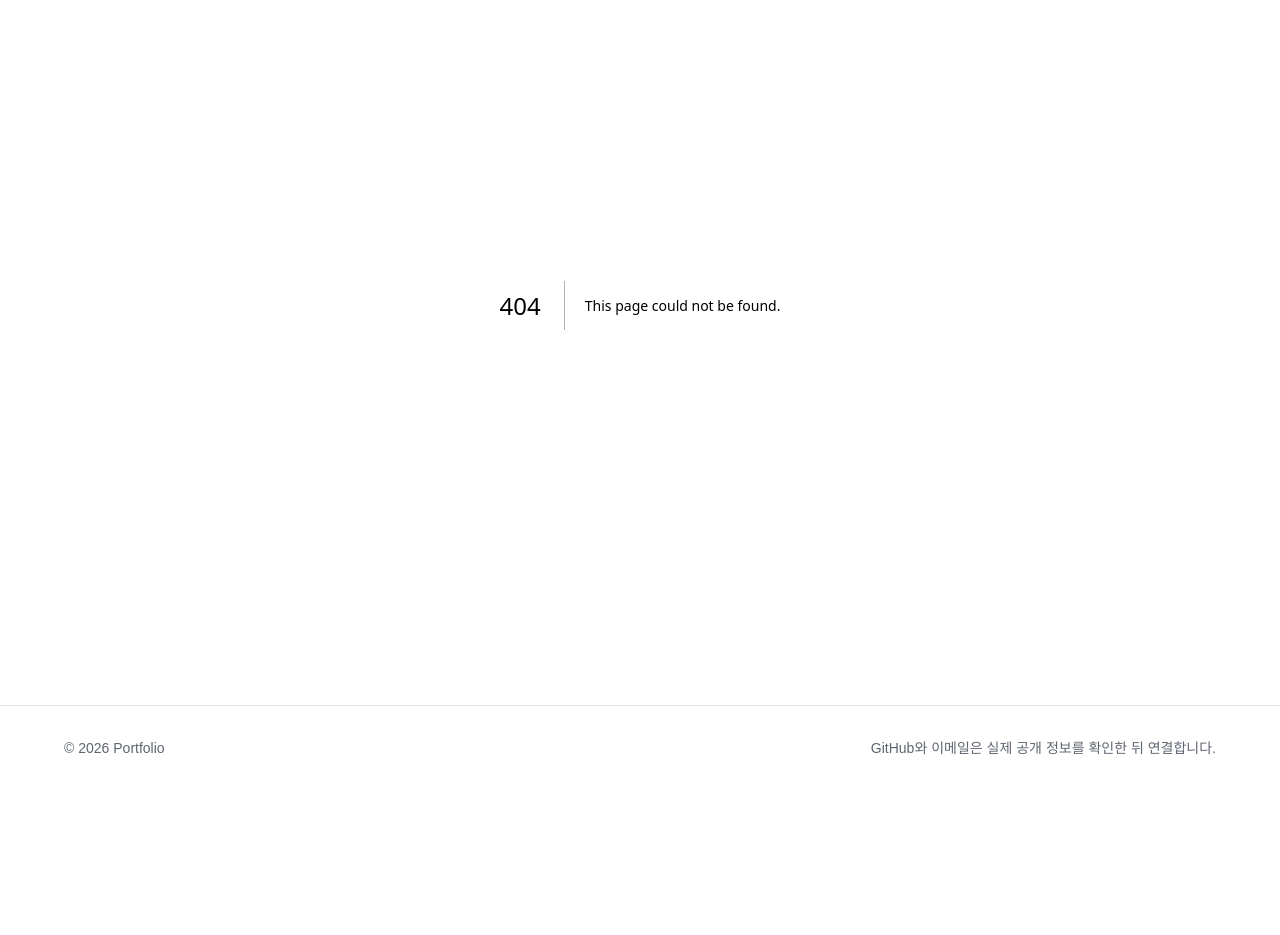
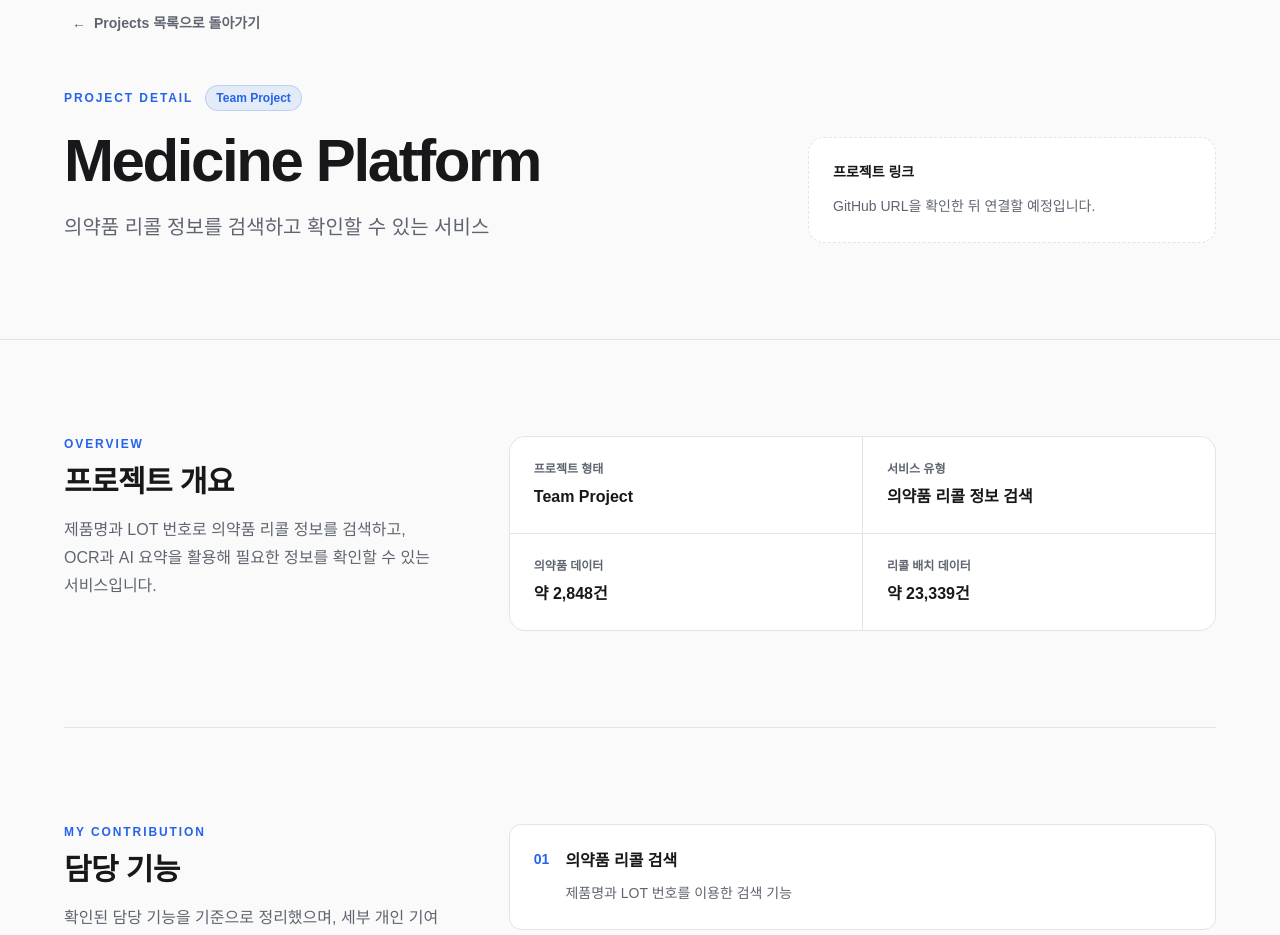
Before and after one commit to kimse0ngjun/portfolio, a Next.js app: page /projects/medicine-platform in a window 1280 px wide. Before the commit this address had no page. Shown: the part 160-1095 px from the top of the page. Before the commit the page ends 950 px from the top, so only its background shows below. Built offline with nearby package versions, Linux system fonts and the light colour scheme.

Commit message:
feat: Medicine Platform 프로젝트 상세 페이지 추가

```diff
--- /dev/null
+++ b/src/app/projects/medicine-platform/page.tsx
@@ -0,0 +1,112 @@
+import type { Metadata } from "next";
+import {
+  ProjectBackLink,
+  ProjectContributionSection,
+  ProjectFeaturesSection,
+  ProjectHero,
+  ProjectOverviewSection,
+  ProjectTechStackSection,
+  ProjectTroubleshootingSection,
+} from "@/components/project/ProjectDetailSections";
+import { ProjectSectionHeading } from "@/components/project/ProjectSectionHeading";
+import { getProject } from "@/data/projects";
+
+const project = getProject("medicine-platform");
+
+export const metadata: Metadata = {
+  title: "Medicine Platform",
+  description: "의약품 리콜 정보를 검색하고 확인할 수 있는 Medicine Platform 프로젝트",
+};
+
+export default function MedicinePlatformPage() {
+  return (
+    <article>
+      <ProjectHero
+        name={project.name}
+        summary={project.summary}
+        type={project.type}
+        links={project.links}
+        linkTitle="프로젝트 링크"
+        linkPlaceholder="GitHub URL을 확인한 뒤 연결할 예정입니다."
+      />
+
+      <div className="page-container divide-y divide-border">
+        <ProjectOverviewSection
+          id="medicine-overview-title"
+          description={project.overviewDescription}
+          items={project.overviewItems}
+        />
+        <ProjectContributionSection
+          id="medicine-contribution-title"
+          description={project.contributionDescription}
+          items={project.contributions}
+        />
+        <ProjectTechStackSection
+          id="medicine-stack-title"
+          description={project.stackDescription}
+          groups={project.technologyGroups}
+        />
+
+        {project.architectureDescription && (
+          <section
+            className="py-16 sm:py-20 lg:py-24"
+            aria-labelledby="medicine-architecture-title"
+          >
+            <ProjectSectionHeading
+              eyebrow="ARCHITECTURE"
+              title="시스템 아키텍처"
+              description={project.architectureDescription}
+              id="medicine-architecture-title"
+            />
+            <div
+              className="mt-8 rounded-2xl border border-dashed border-border bg-surface p-8 text-center sm:p-10"
+              role="group"
+              aria-label="Medicine Platform 시스템 아키텍처 Placeholder"
+            >
+              <p className="font-semibold">Architecture Placeholder</p>
+              <p className="mt-2 text-sm leading-6 text-muted">
+                구성 요소와 데이터 흐름을 확인할 수 있는 자료가 필요합니다.
+              </p>
+            </div>
+          </section>
+        )}
+
+        <ProjectFeaturesSection
+          id="medicine-features-title"
+          description={project.featuresDescription}
+          items={project.features}
+        />
+        <ProjectTroubleshootingSection
+          id="medicine-troubleshooting-title"
+          description={project.troubleshootingDescription}
+          items={project.troubleshooting}
+        />
+
+        <section
+          className="py-16 sm:py-20 lg:py-24"
+          aria-labelledby="medicine-outcomes-title"
+        >
+          <ProjectSectionHeading
+            eyebrow="OUTCOMES & LEARNINGS"
+            title="결과 및 배운 점"
+            description="확인된 자료를 바탕으로 결과와 배운 점을 정리할 예정입니다."
+            id="medicine-outcomes-title"
+          />
+          <div className="mt-8 grid gap-3 sm:grid-cols-2">
+            {["프로젝트 결과", "배운 점"].map((item) => (
+              <div
+                key={item}
+                className="rounded-xl border border-dashed border-border bg-surface p-5 sm:p-6"
+              >
+                <h3 className="font-semibold">{item}</h3>
+                <p className="mt-2 text-sm text-muted">TODO · 자료 확인 필요</p>
+              </div>
+            ))}
+          </div>
+        </section>
+      </div>
+
+      <ProjectBackLink />
+    </article>
+  );
+}
--- a/src/components/project/ProjectDetailSections.tsx
+++ b/src/components/project/ProjectDetailSections.tsx
@@ -71,14 +71,18 @@ type ProjectHeroProps = {
   type: string;
   links?: readonly ProjectLink[];
   linkTitle?: string;
+  linkPlaceholder?: string;
 };
 
-export function ProjectHero({ name, summary, type, links, linkTitle = "GitHub Repository" }: ProjectHeroProps) {
+export function ProjectHero({ name, summary, type, links, linkTitle = "GitHub Repository", linkPlaceholder }: ProjectHeroProps) {
+  const hasUsableLinks = links?.some((link) => isUsableExternalUrl(link.url)) ?? false;
+  const hasLinkPanel = hasUsableLinks || Boolean(linkPlaceholder);
+
   return (
     <header className="border-b border-border">
       <div className="page-container py-14 sm:py-20 lg:py-24">
         <ProjectBackLink compact />
-        <div className="mt-10 grid gap-10 lg:grid-cols-[minmax(0,1.25fr)_minmax(18rem,0.75fr)] lg:items-end lg:gap-16">
+        <div className={`mt-10 grid gap-10 lg:items-end lg:gap-16 ${hasLinkPanel ? "lg:grid-cols-[minmax(0,1.25fr)_minmax(18rem,0.75fr)]" : ""}`}>
           <div>
             <div className="flex flex-wrap items-center gap-3">
               <p className="text-xs font-semibold tracking-[0.16em] text-accent">PROJECT DETAIL</p>
@@ -87,7 +91,13 @@ export function ProjectHero({ name, summary, type, links, linkTitle = "GitHub Re
             <h1 className="mt-5 text-4xl font-bold tracking-[-0.04em] sm:text-5xl lg:text-6xl">{name}</h1>
             <p className="mt-5 max-w-2xl text-lg leading-8 text-muted sm:text-xl">{summary}</p>
           </div>
-          <ProjectLinks title={linkTitle} links={links} />
+          {hasUsableLinks && <ProjectLinks title={linkTitle} links={links} />}
+          {!hasUsableLinks && linkPlaceholder && (
+            <div className="rounded-2xl border border-dashed border-border bg-surface p-5 sm:p-6">
+              <p className="text-sm font-semibold">{linkTitle}</p>
+              <p className="mt-3 text-sm leading-6 text-muted">{linkPlaceholder}</p>
+            </div>
+          )}
         </div>
       </div>
     </header>
--- a/src/components/sections/ProjectsSection.tsx
+++ b/src/components/sections/ProjectsSection.tsx
@@ -27,7 +27,7 @@ export function ProjectsSection() {
           </p>
         </div>
 
-        <div className="mt-10 grid gap-5 md:grid-cols-2 lg:mt-12 lg:grid-cols-3">
+        <div className="mt-10 grid gap-5 md:grid-cols-2 lg:mt-12 lg:grid-cols-3 xl:grid-cols-4">
           {projects.map((project, index) => (
             <article
               key={project.name}
--- a/src/data/projects.ts
+++ b/src/data/projects.ts
@@ -47,6 +47,52 @@ export const projects = [
     ],
     links: [
       { label: "GitHub Repository", url: "https://github.com/kimse0ngjun/BuildSync", description: "새 창에서 BuildSync 공개 저장소를 엽니다.", variant: "primary" },
+    ],
+  },
+  {
+    slug: "medicine-platform",
+    route: "/projects/medicine-platform",
+    name: "Medicine Platform",
+    summary: "의약품 리콜 정보를 검색하고 확인할 수 있는 서비스",
+    cardDescription: "의약품 리콜 정보를 검색하고 확인할 수 있는 서비스",
+    type: "Team Project",
+    cardType: "Team Project",
+    cardTechnologies: ["Spring Boot", "React", "MySQL", "OpenAI API", "OCR"],
+    technologyGroups: [
+      { label: "Backend", items: ["Spring Boot"] },
+      { label: "Frontend", items: ["React"] },
+      { label: "Data & AI", items: ["MySQL", "OpenAI API", "OCR"] },
+    ],
+    overviewDescription: "제품명과 LOT 번호로 의약품 리콜 정보를 검색하고, OCR과 AI 요약을 활용해 필요한 정보를 확인할 수 있는 서비스입니다.",
+    overviewItems: [
+      { label: "프로젝트 형태", value: "Team Project" },
+      { label: "서비스 유형", value: "의약품 리콜 정보 검색" },
+      { label: "의약품 데이터", value: "약 2,848건" },
+      { label: "리콜 배치 데이터", value: "약 23,339건" },
+    ],
+    contributionDescription: "확인된 담당 기능을 기준으로 정리했으며, 세부 개인 기여도는 추가 자료 확인이 필요합니다.",
+    contributions: [
+      { title: "의약품 리콜 검색", description: "제품명과 LOT 번호를 이용한 검색 기능" },
+      { title: "OCR 기반 LOT 번호 인식", description: "이미지에서 LOT 번호를 인식해 검색으로 연결하는 흐름" },
+      { title: "리콜 상세 조회와 AI 요약", description: "리콜 상세 정보를 조회하고 주요 내용을 AI로 요약하는 기능" },
+      { title: "검색 및 확인 이력 관리", description: "검색·확인 이력을 저장하고 마이페이지에서 조회·삭제하는 기능" },
+      { title: "이력 페이지네이션", description: "마이페이지 이력 목록의 페이지네이션" },
+    ],
+    stackDescription: "Medicine Platform의 리콜 검색, 데이터 저장, OCR과 AI 요약 기능에 사용한 기술입니다.",
+    architectureDescription: "시스템 아키텍처 자료를 확인한 뒤 구성 요소와 데이터 흐름을 추가할 예정입니다.",
+    featuresDescription: "현재 확인된 의약품 리콜 검색 및 이력 관리 기능을 정리했습니다.",
+    features: [
+      { title: "제품명 기반 검색", description: "제품명을 이용해 의약품 리콜 정보를 검색" },
+      { title: "LOT 번호 기반 검색", description: "제품의 LOT 번호를 이용해 리콜 대상 여부를 검색" },
+      { title: "이미지 OCR", description: "이미지에서 LOT 번호를 인식해 검색에 활용" },
+      { title: "리콜 상세 정보", description: "검색한 리콜 대상의 상세 정보를 조회" },
+      { title: "AI 리콜 정보 요약", description: "리콜 정보의 주요 내용을 AI로 요약" },
+      { title: "검색 및 확인 이력", description: "검색과 확인 이력을 저장하고 마이페이지에서 조회·삭제" },
+      { title: "페이지네이션", description: "마이페이지 이력 목록을 페이지 단위로 조회" },
+    ],
+    troubleshootingDescription: "구체적인 문제 상황과 해결 과정을 확인한 뒤 작성할 예정입니다.",
+    troubleshooting: [
+      { title: "Trouble Shooting", placeholder: true },
     ],
   },
   {
```
